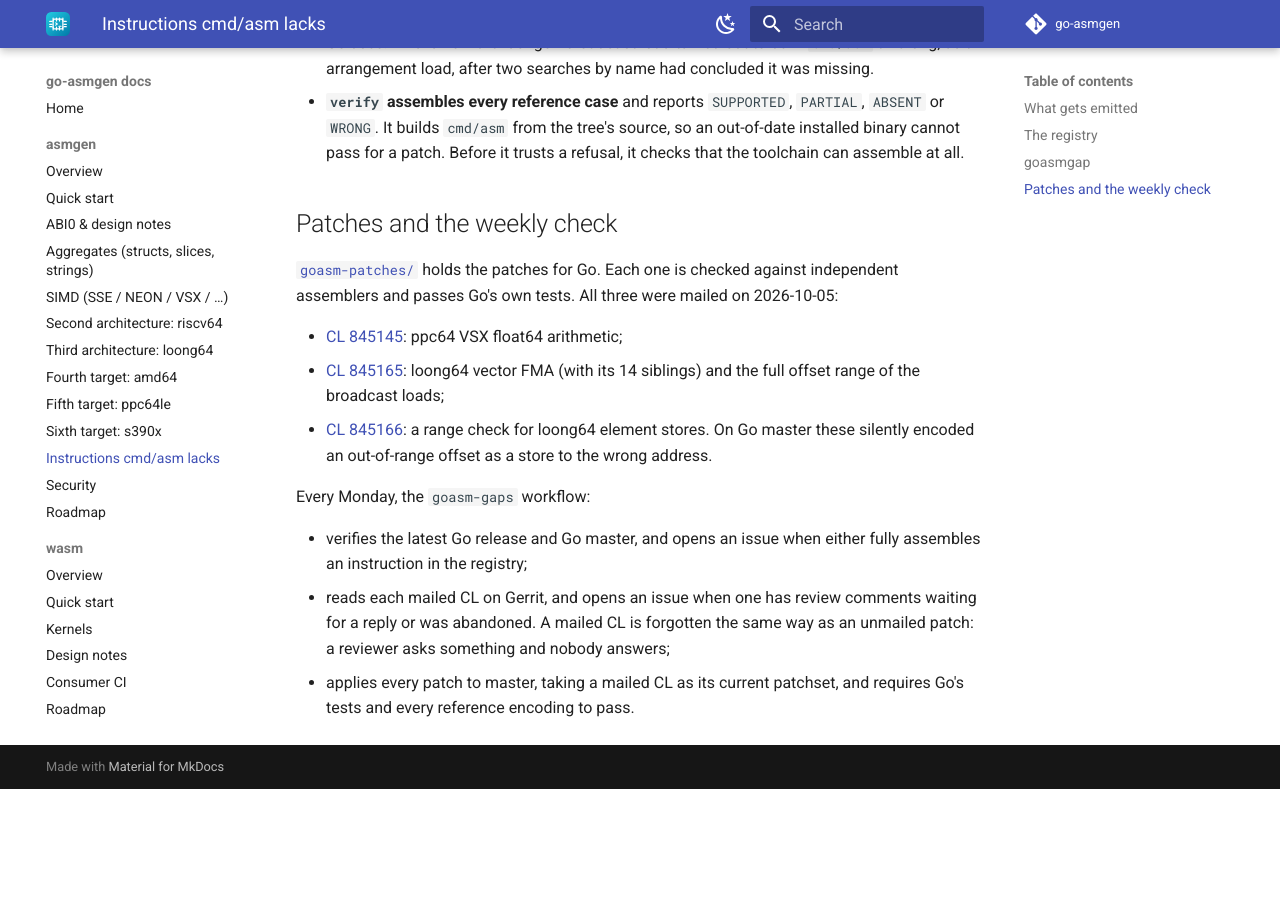
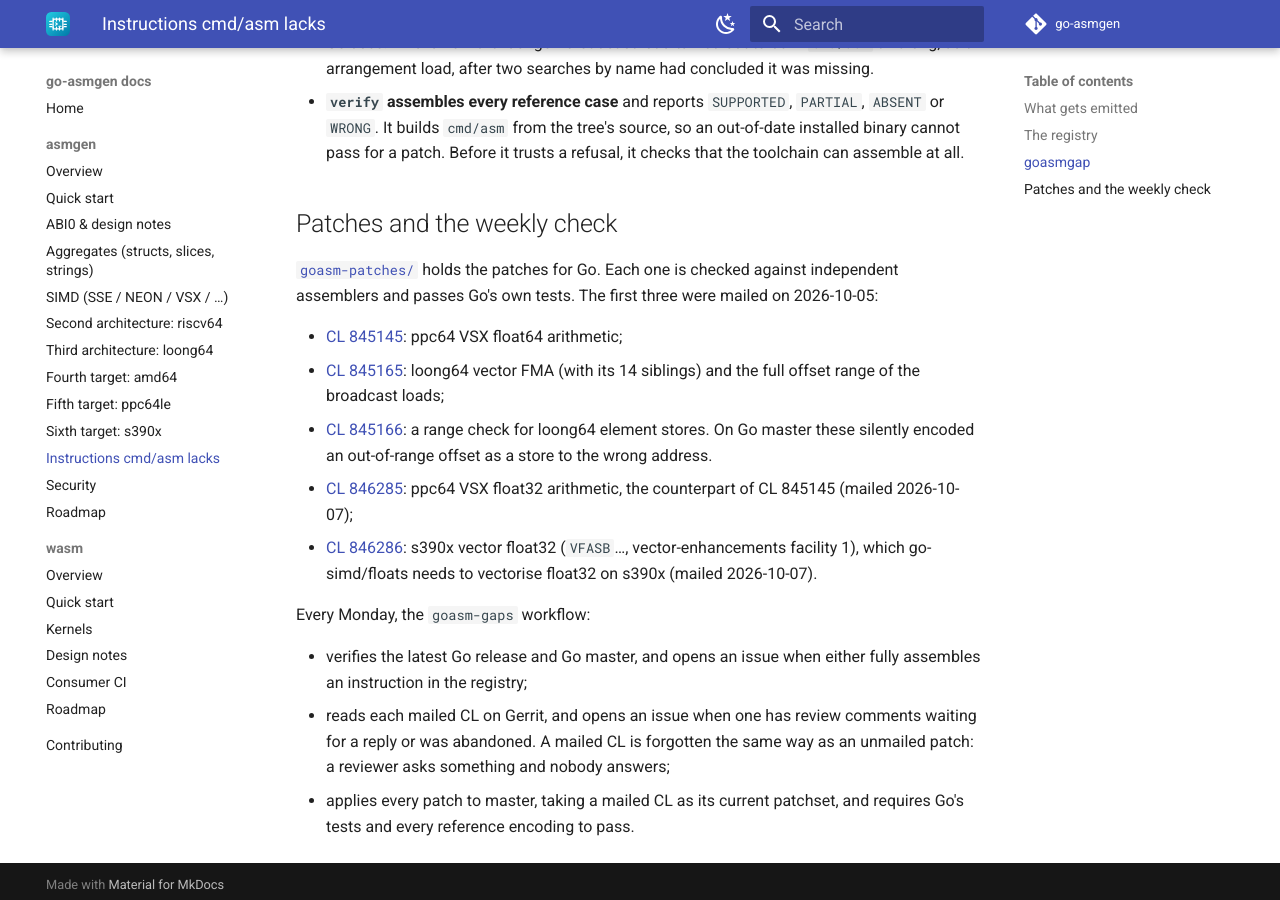
Before and after one commit to go-asmgen/docs, an MkDocs documentation site: the page built from docs/asmgen/gaps.md, in a window 1280 px wide and 900 px high, scrolled down 1366 px. Built offline with MkDocs 1.6.1 and Material for MkDocs 9.7.7, drawn with Linux system fonts in a browser that asks for light colours; the version menu is left out; before the commit the page ends 2155 px from its top, so only the background shows below that.

Commit message:
docs: v0.16.0, and the two Go CLs mailed on 2026-10-07 (#20)
Co-authored-by: Claude Opus 5.5 <noreply@anthropic.com>

```diff
--- a/docs/asmgen/gaps.md
+++ b/docs/asmgen/gaps.md
@@ -59,7 +59,7 @@ go run ./tools/goasmgap verify -goroot ~/go-master -require
 
 [`goasm-patches/`](https://github.com/go-asmgen/asmgen/tree/main/goasm-patches)
 holds the patches for Go. Each one is checked against independent assemblers
-and passes Go's own tests. All three were mailed on 2026-10-05:
+and passes Go's own tests. The first three were mailed on 2026-10-05:
 
 - [CL 845145](https://go.dev/cl/845145): ppc64 VSX float64 arithmetic;
 - [CL 845165](https://go.dev/cl/845165): loong64 vector FMA (with its 14
@@ -67,6 +67,11 @@ and passes Go's own tests. All three were mailed on 2026-10-05:
 - [CL 845166](https://go.dev/cl/845166): a range check for loong64 element
   stores. On Go master these silently encoded an out-of-range offset as a
   store to the wrong address.
+- [CL 846285](https://go.dev/cl/846285): ppc64 VSX float32 arithmetic, the
+  counterpart of CL 845145 (mailed 2026-10-07);
+- [CL 846286](https://go.dev/cl/846286): s390x vector float32 (`VFASB`…,
+  vector-enhancements facility 1), which go-simd/floats needs to vectorise
+  float32 on s390x (mailed 2026-10-07).
 
 Every Monday, the `goasm-gaps` workflow:
 
```
Also changed, not shown: docs/asmgen/roadmap.md (+3 -0 lines).
